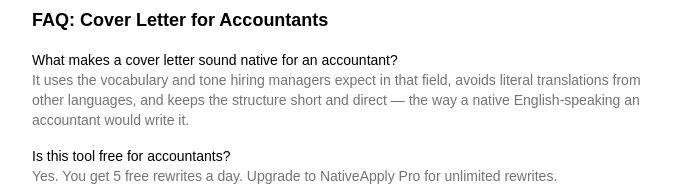
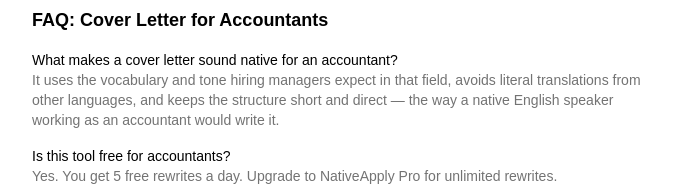
Before and after one commit to viniciussucupira/nativeapply, a Next.js app: page /cover-letter-for/accountants in a window 1280 px wide. Shown: the part 696-882 px from the top of the page, without its empty margins (296-983 px from the left). Built offline with nearby package versions, Linux system fonts and the light colour scheme.

Commit message:
Update ProfessionPage.tsx

```diff
--- a/components/ProfessionPage.tsx
+++ b/components/ProfessionPage.tsx
@@ -41,7 +41,7 @@ export default function ProfessionPage({
               <p className="text-sm text-neutral-500">
                 It uses the vocabulary and tone hiring managers expect in that field, avoids literal
                 translations from other languages, and keeps the structure short and direct — the way a
-                native English-speaking {profession.singular} would write it.
+                native English speaker working as {profession.singular} would write it.
               </p>
             </div>
             <div>
```
